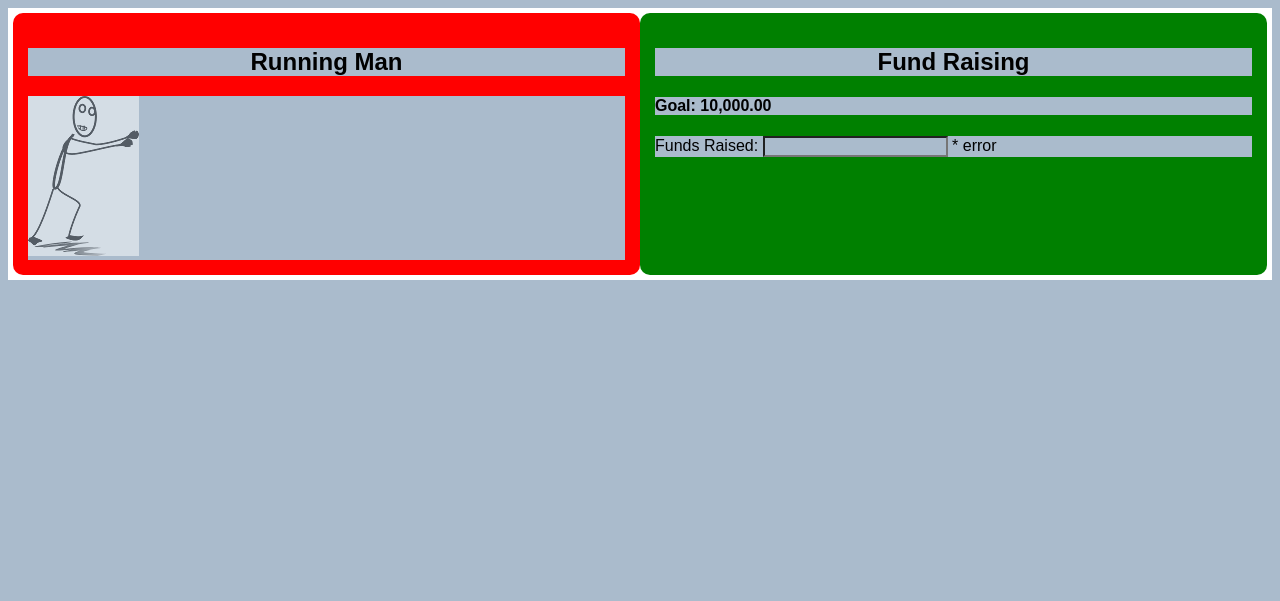
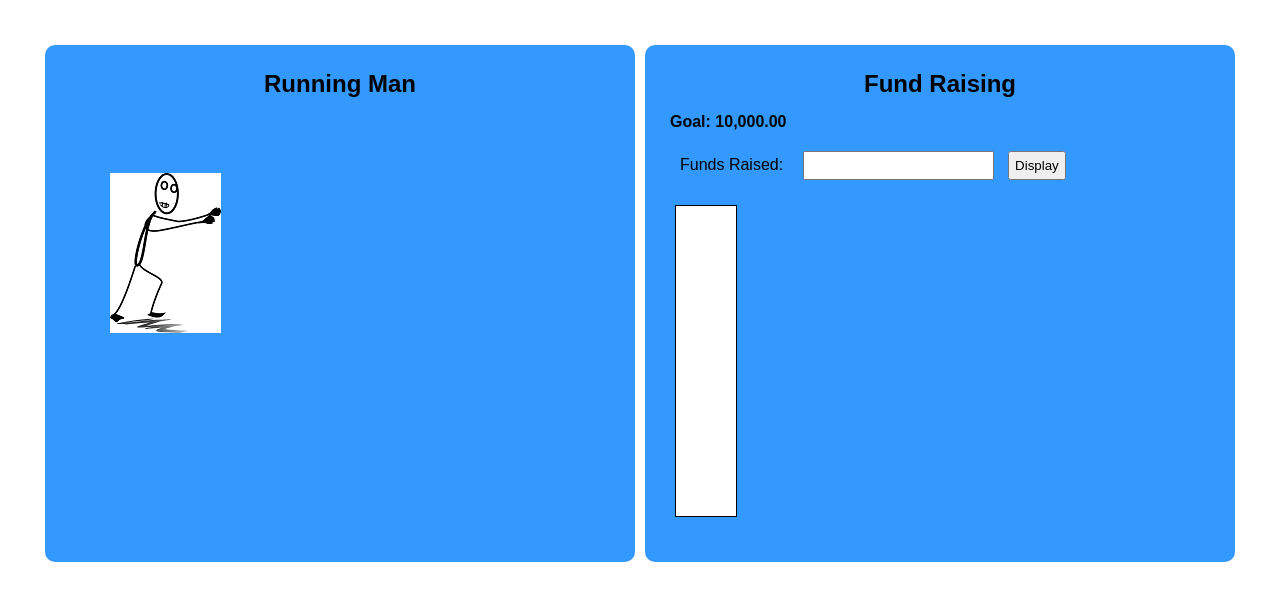
Before and after one commit to jmccutcheon16/jmccutcheon16.github.io, a PHP site: page /assignments/a7_loops/index.html in a window 1280 px wide. Shown: the top 601 px of the page. Run offline with PHP 8.4, Linux system fonts and the light colour scheme.

Commit message:
finished assignment 7

```diff
--- a/assignments/a7_loops/index.html
+++ b/assignments/a7_loops/index.html
@@ -19,9 +19,13 @@
                 <p>
                     <label for="funds-raised">Funds Raised: </label>
                     <input type="funds-raised-input" />
-                    <span id="error-funds-raised" class="error hidden"
-                        >* error</span
-                    >
+                    <button id="display-funds">Display</button>
+
+                    <div>
+                        <p class="bar">
+
+                        </p>
+                    </div>
                 </p>
             </section>
         </div>
--- a/assignments/a7_loops/script.js
+++ b/assignments/a7_loops/script.js
@@ -1,9 +1,27 @@
-function setOpacity(imageid, opacity) {
-    var s = document.getElementById(imageid).style;
-    s.opacity = opacity / 100;
-    s.MozOpacity = opacity / 100;
-    s.KhtmlOpacity = opacity / 100;
-    s.filter = 'alpha(opacity=' + opacity + ')';
+let count = 0;
+function moveMan() {
+    let man = document.getElementById('man');
+    count += 20;
+    //man.style.marginLeft += 20 + 'px';
+    man.style.marginLeft = count + 'px';
+
+    console.log('working');
 }
 
-setOpacity('man', 50);
+let totalFunds = 0;
+let funds = document.getElementById('funds-raised-input');
+let fundsBar = document.getElementsByClassName('bar');
+function fundRaising() {
+    if (document.getElementById('display-funds')) {
+        totalFunds += funds;
+    }
+    console.log(totalFunds);
+    fundsBar.style.append(
+        'background: linear-gradient(0deg,rgba(255, 0, 0, 1) ' +
+            funds +
+            '%,rgba(255, 0, 0, 1) 0%,rgba(255, 255, 255, 1) 0%,rgba(255, 255, 255, 1) 0%)'
+    );
+}
+
+man = document.getElementById('man');
+man.onclick = moveMan;
--- a/assignments/a7_loops/styles.css
+++ b/assignments/a7_loops/styles.css
@@ -1,7 +1,8 @@
 /* MOBILE CSS */
 * {
     font-family: Arial, Helvetica, sans-serif;
-    background: #abc;
+    padding: 5px;
+    margin: 5px;
 }
 
 section {
@@ -13,9 +14,8 @@ h1 {
 }
 
 #content {
-    background: white;
     display: flex;
-    padding: 5px;
+    padding: 15px;
 }
 
 section {
@@ -24,22 +24,39 @@ section {
 }
 
 #left-box {
-    background: red;
+    background: #3399ff;
 }
 
 #right-box {
-    background: green;
+    background: #3399ff;
 }
 
-#running-box {
+#run-box {
+    background: #3399ff;
     margin: 15px;
     padding: 15px;
 }
 
-#man-running {
+#man {
+    background: #3399ff;
     padding: 20px;
     margin: 20px;
     margin-left: 0;
+    justify-content: center;
+}
+
+.bar {
+    width: 50px;
+    height: 300px;
+    border: 1px solid black;
+    background: linear-gradient(
+        0deg,
+        rgba(255, 0, 0, 1) 0%,
+        rgba(255, 0, 0, 1) 0%,
+        rgba(255, 255, 255, 1) 0%,
+        rgba(255, 255, 255, 1) 0%
+    );
+    align-content: center;
 }
 
 /* DESKTOP CSS */
```
Also changed, not shown: index.html (+29 -13 lines).
